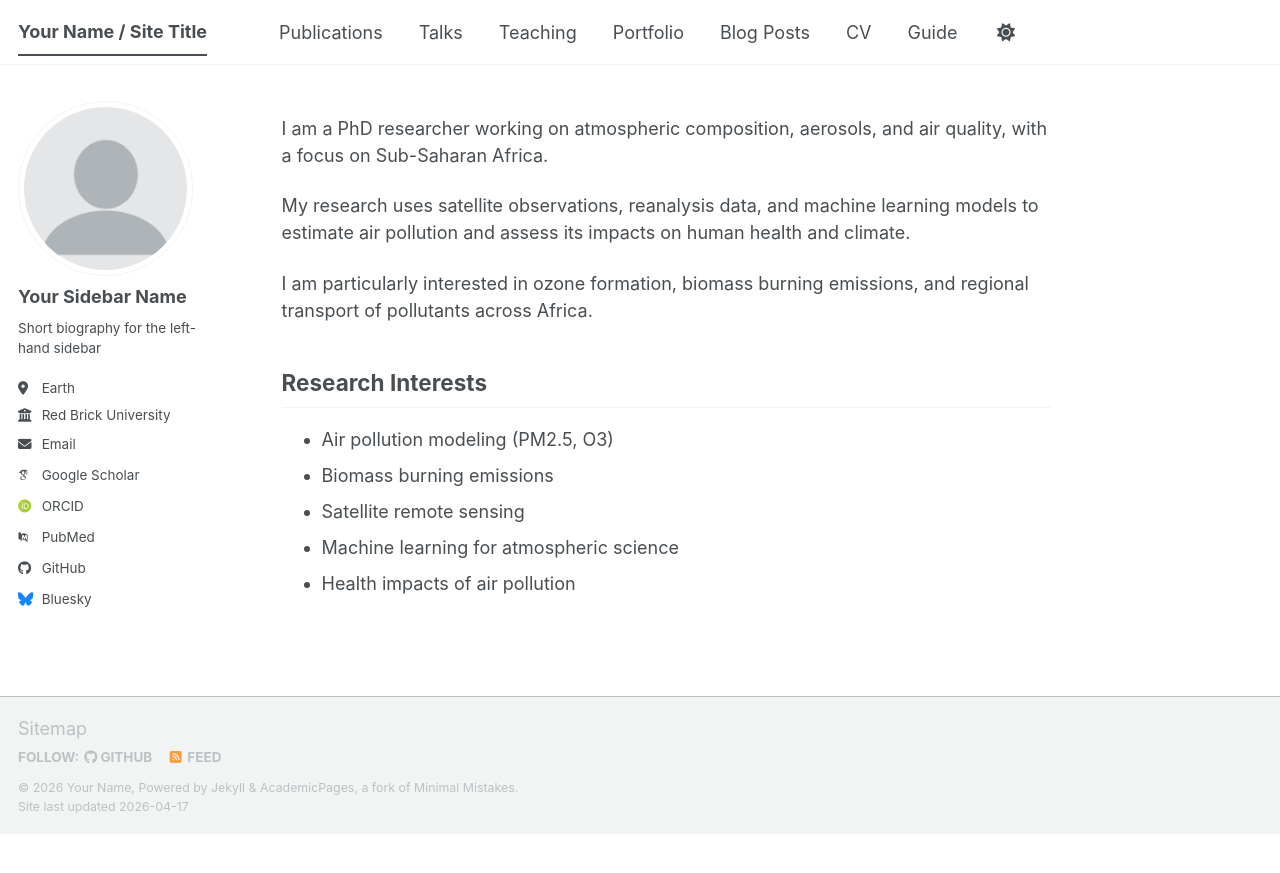
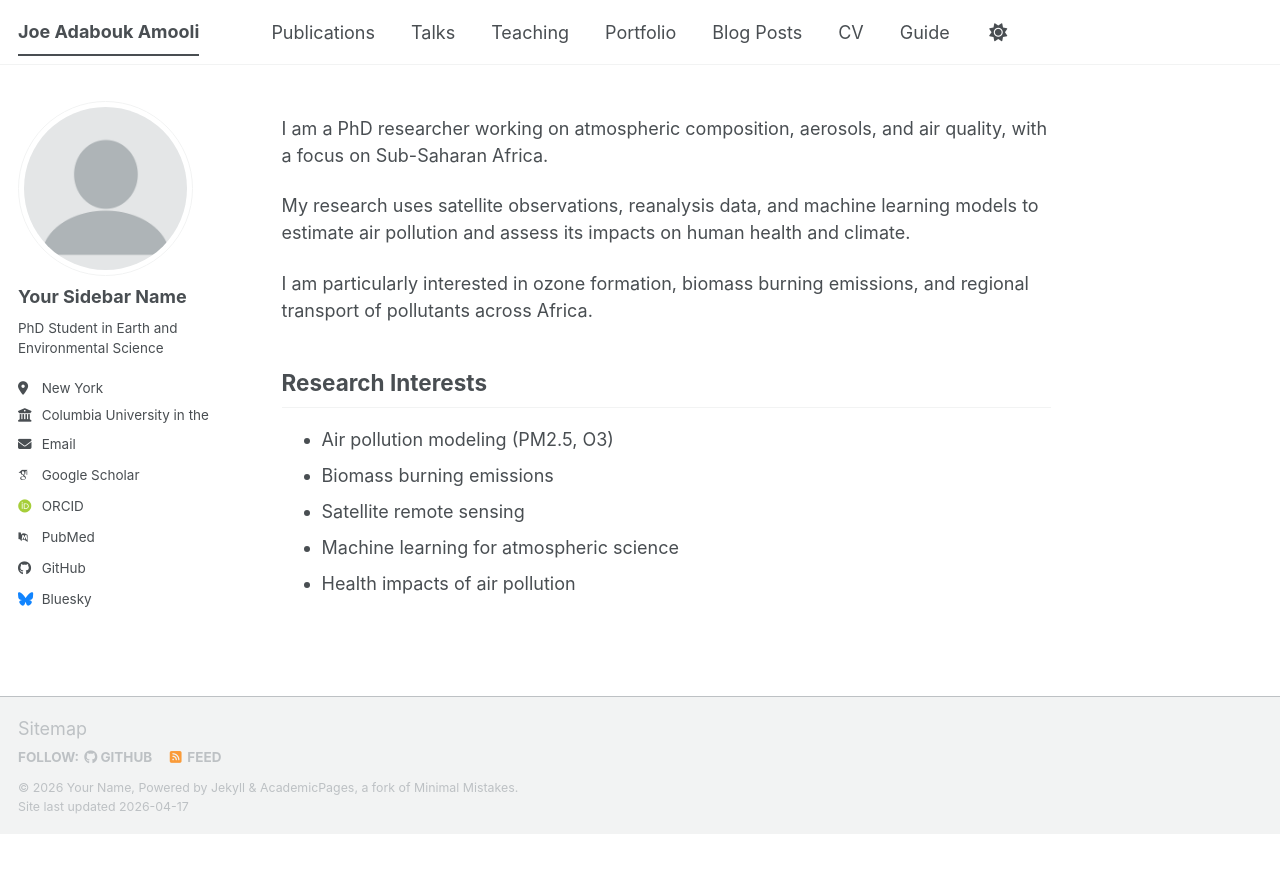
Before and after one commit to Joe-Adabouk-Amooli/Joe-Adabouk-Amooli.github.io, a Jekyll site: the page built from _pages/about.md, in a window 1280 px wide. Shown: the top 873 px of the page. Built offline with Jekyll 4.4.1, drawn with Linux system fonts in a browser that asks for light colours; some web fonts are replaced; a script bundle is joined from its source files by our own code; library files that are not in the unit come from our copies.

Commit message:
Update _config.yml

```diff
--- a/_config.yml
+++ b/_config.yml
@@ -9,7 +9,7 @@
 # Basic Site Settings
 locale                   : "en-US"
 site_theme               : "default" # The available themes options are "default", "air", "sunrise", "mint", "dirt" and "contrast"
-title                    : "Your Name / Site Title"
+title                    : "Joe Adabouk Amooli"
 title_separator          : "-"
 name                     : &name "Your Name"
 description              : &description "Your Name's academic portfolio"   # Update this with a general description of your site, this is the default if not overridden by a page
@@ -26,11 +26,11 @@ author:
   avatar           : "profile.png"
   name             : "Your Sidebar Name"
   pronouns         : # example: "she/her"
-  bio              : "Short biography for the left-hand sidebar"
-  location         : "Earth"
-  employer         : "Red Brick University"
+  bio              : "PhD Student in Earth and Environmental Science"
+  location         : "New York"
+  employer         : "Columbia University in the City of New York"
   uri              : # URL
-  email            : "none@example.org"
+  email            : "ja3738@columbia.edu"
 
   # Academic websites
   academia         : # URL
```
